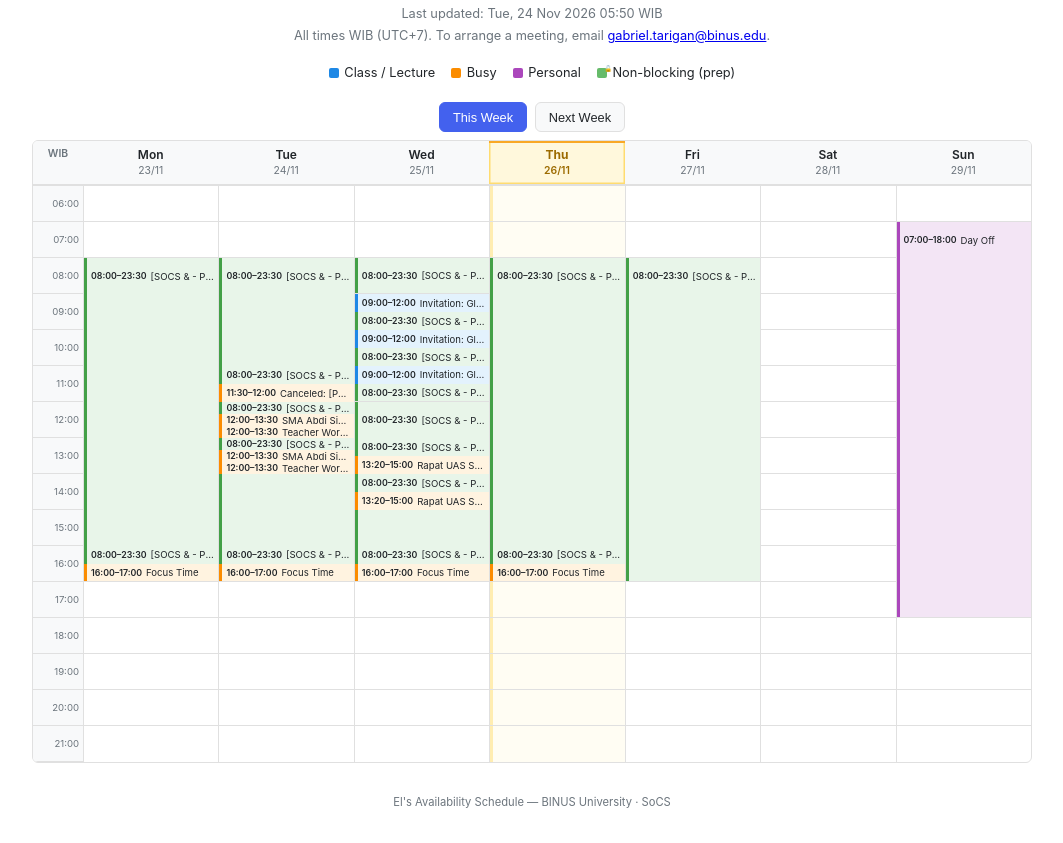
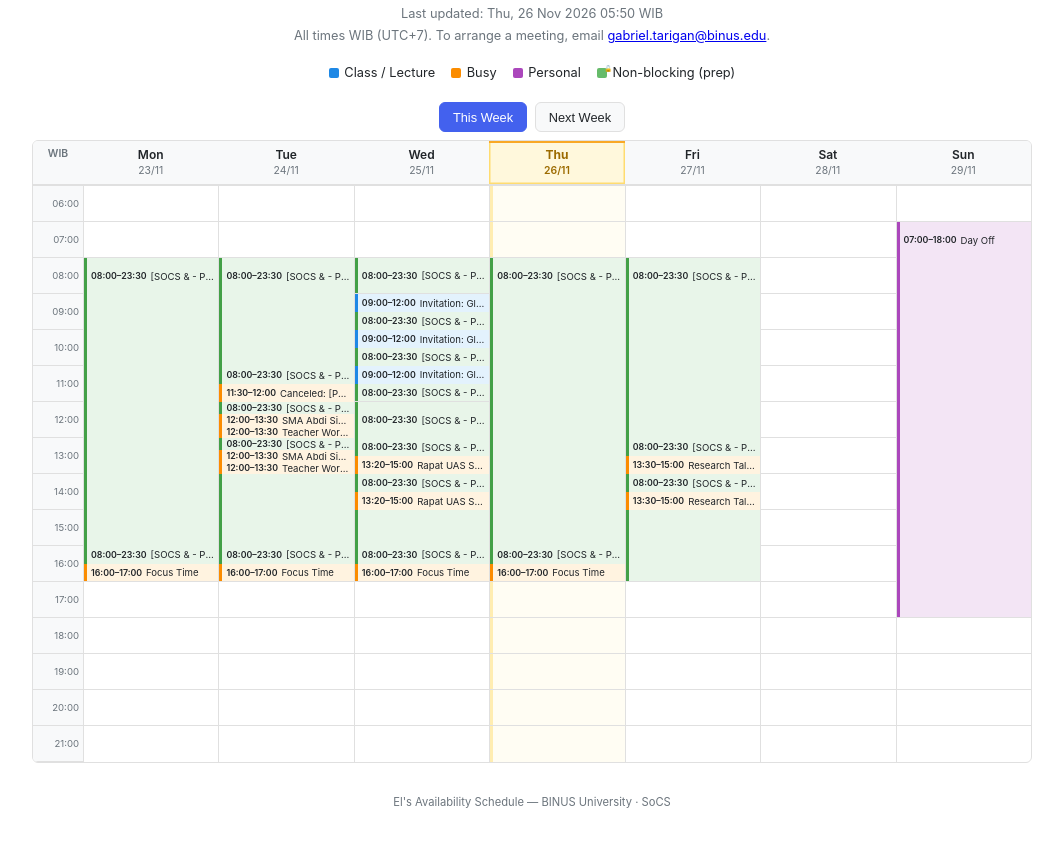
Before and after one commit to asaeltarigan/schedule, a plain HTML site: page index.html in a window 1280 px wide. Shown: the part 73-916 px from the top of the page, without its empty margins (108-1171 px from the left). Drawn offline with Linux system fonts and the light colour scheme.

Commit message:
schedule: rebuild static timetable

```diff
--- a/index.html
+++ b/index.html
@@ -12,7 +12,7 @@
         <header>
             <h1>📅 El's Availability Schedule</h1>
 
-            <p class="last-updated">Last updated: Tue, 24 Nov 2026 05:50 WIB</p>
+            <p class="last-updated">Last updated: Thu, 26 Nov 2026 05:50 WIB</p>
 
             <p class="last-updated">All times WIB (UTC+7). To arrange a meeting, email
                 <a href="mailto:gabriel.tarigan@binus.edu">gabriel.tarigan@binus.edu</a>.</p>
@@ -950,72 +950,7 @@
                         </div>
 
 
-                        <div class="t-cell t-filled t-cont-bottom " data-date="2026-11-27">
-
-
-
-
-                            <div class="t-event-fill bookable-busy t-cont"
-                                 style="background:#e8f5e9;">
-
-                            </div>
-
-                        </div>
-
-
-                        <div class="t-cell   " data-date="2026-11-28">
-
-                            <div class="t-cell-empty"></div>
-
-                        </div>
-
-
-                        <div class="t-cell t-filled t-cont-bottom " data-date="2026-11-29">
-
-
-
-
-                            <div class="t-event-fill personal t-cont"
-                                 style="background:#f3e5f5;">
-
-                            </div>
-
-                        </div>
-
-                    </div>
-
-
-                    <div class="t-row t-hour-row">
-                        <div class="t-time">14:00</div>
-
-
-                        <div class="t-cell t-filled t-cont-bottom " data-date="2026-11-23">
-
-
-
-
-                            <div class="t-event-fill bookable-busy t-cont"
-                                 style="background:#e8f5e9;">
-
-                            </div>
-
-                        </div>
-
-
-                        <div class="t-cell t-filled t-cont-bottom " data-date="2026-11-24">
-
-
-
-
-                            <div class="t-event-fill bookable-busy t-cont"
-                                 style="background:#e8f5e9;">
-
-                            </div>
-
-                        </div>
-
-
-                        <div class="t-cell t-filled t-cont-bottom t-overlap" data-date="2026-11-25">
+                        <div class="t-cell t-filled t-cont-bottom t-overlap" data-date="2026-11-27">
 
 
 
@@ -1042,6 +977,97 @@
 
                             <div class="t-event-fill busy"
                                  style="top: 50.0%; height: 50.0%; background: #fff3e0;"
+                                 title="Research Talk Part 26">
+
+
+                                <span class="t-ev-time">13:30–15:00</span>
+                                <span class="t-ev-subj">Research Talk Part 26</span>
+
+                            </div>
+
+
+                        </div>
+
+
+                        <div class="t-cell   " data-date="2026-11-28">
+
+                            <div class="t-cell-empty"></div>
+
+                        </div>
+
+
+                        <div class="t-cell t-filled t-cont-bottom " data-date="2026-11-29">
+
+
+
+
+                            <div class="t-event-fill personal t-cont"
+                                 style="background:#f3e5f5;">
+
+                            </div>
+
+                        </div>
+
+                    </div>
+
+
+                    <div class="t-row t-hour-row">
+                        <div class="t-time">14:00</div>
+
+
+                        <div class="t-cell t-filled t-cont-bottom " data-date="2026-11-23">
+
+
+
+
+                            <div class="t-event-fill bookable-busy t-cont"
+                                 style="background:#e8f5e9;">
+
+                            </div>
+
+                        </div>
+
+
+                        <div class="t-cell t-filled t-cont-bottom " data-date="2026-11-24">
+
+
+
+
+                            <div class="t-event-fill bookable-busy t-cont"
+                                 style="background:#e8f5e9;">
+
+                            </div>
+
+                        </div>
+
+
+                        <div class="t-cell t-filled t-cont-bottom t-overlap" data-date="2026-11-25">
+
+
+
+
+
+
+
+
+
+
+                            <div class="t-event-fill bookable-busy"
+                                 style="top: 0.0%; height: 50.0%; background: #e8f5e9;"
+                                 title="[SOCS &amp; - Pembuatan Materi] Periode Ganjil 2026/2027 (Running Genap 2026/2027)">
+
+
+                                <span class="t-ev-time">08:00–23:30</span>
+                                <span class="t-ev-subj">[SOCS &amp; - Pembuatan Mater</span>
+
+                            </div>
+
+
+
+
+
+                            <div class="t-event-fill busy"
+                                 style="top: 50.0%; height: 50.0%; background: #fff3e0;"
                                  title="Rapat UAS SOCS (Computer Science, MAT, GAT, Cyber, SE)">
 
 
@@ -1067,15 +1093,41 @@
                         </div>
 
 
-                        <div class="t-cell t-filled t-cont-bottom " data-date="2026-11-27">
-
-
-
-
-                            <div class="t-event-fill bookable-busy t-cont"
-                                 style="background:#e8f5e9;">
-
-                            </div>
+                        <div class="t-cell t-filled t-cont-bottom t-overlap" data-date="2026-11-27">
+
+
+
+
+
+
+
+
+
+
+                            <div class="t-event-fill bookable-busy"
+                                 style="top: 0.0%; height: 50.0%; background: #e8f5e9;"
+                                 title="[SOCS &amp; - Pembuatan Materi] Periode Ganjil 2026/2027 (Running Genap 2026/2027)">
+
+
+                                <span class="t-ev-time">08:00–23:30</span>
+                                <span class="t-ev-subj">[SOCS &amp; - Pembuatan Mater</span>
+
+                            </div>
+
+
+
+
+
+                            <div class="t-event-fill busy"
+                                 style="top: 50.0%; height: 50.0%; background: #fff3e0;"
+                                 title="Research Talk Part 26">
+
+
+                                <span class="t-ev-time">13:30–15:00</span>
+                                <span class="t-ev-subj">Research Talk Part 26</span>
+
+                            </div>
+
 
                         </div>
 
```
